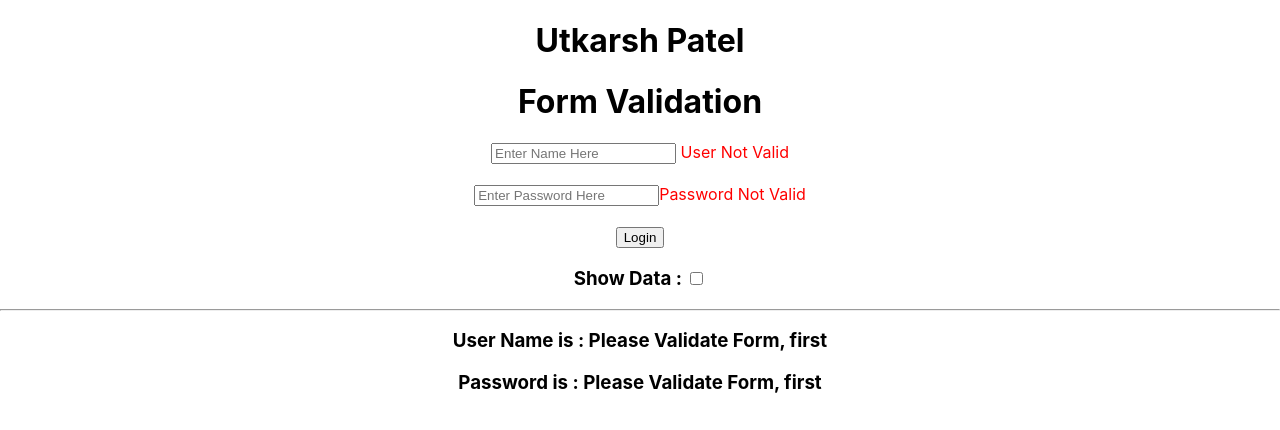
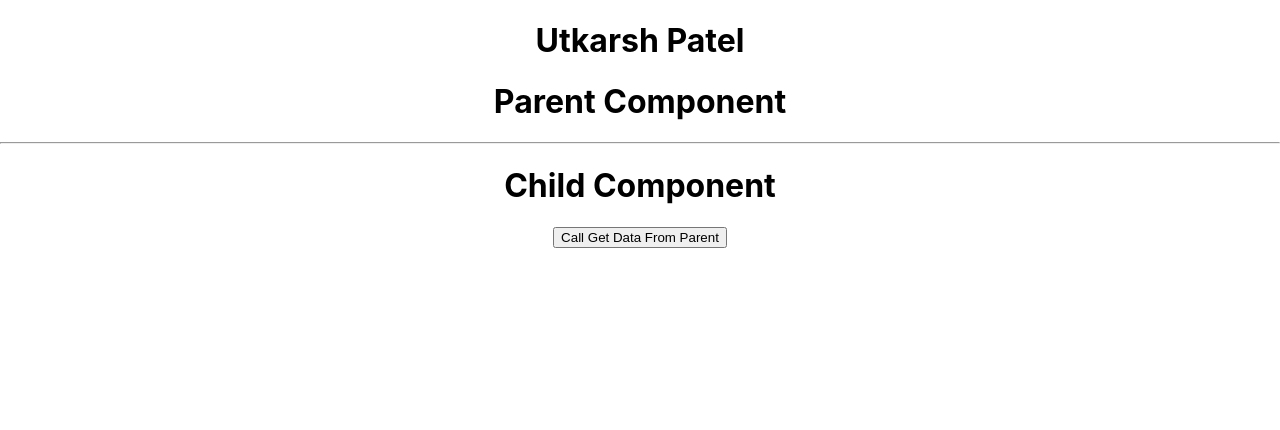
Before and after one commit to UtkarshPatel9934/React.js, a React (Create React App) app in the folder reactapp/: page / in a window 1280 px wide. Shown: the top 430 px of the page. Built offline with nearby package versions, Linux system fonts and the light colour scheme.

Commit message:
Pass Function as a Props

```diff
--- a/reactapp/src/App.js
+++ b/reactapp/src/App.js
@@ -52,7 +52,11 @@ import './App.css';
 // import CorrectConditionalRendering from './CorrectConditionalRendering'
 
 
-import BasicsFormValidation from './BasicsFormValidation'
+// import BasicsFormValidation from './BasicsFormValidation'
+
+
+import ParentFuncProps from './ParentFuncProps'
+import ChildFuncProps from './ChildFuncProps'
 
 function App() {
   return (
@@ -124,7 +128,12 @@ function App() {
     {/* <CorrectConditionalRendering></CorrectConditionalRendering> */}
 
 
-    <BasicsFormValidation></BasicsFormValidation>
+    {/* <BasicsFormValidation></BasicsFormValidation> */}
+
+
+
+    <ParentFuncProps></ParentFuncProps>
+
     </div>
   );
 }
--- /dev/null
+++ b/reactapp/src/ChildFuncProps.js
@@ -0,0 +1,13 @@
+import React from 'react'
+
+const ChildFuncProps = (props) => {
+  return (
+    <div>
+	<h1>Child Component</h1>
+
+	<button onClick={() => {props.data()}}>Call Get Data From Parent</button>
+    </div>
+  )
+}
+
+export default ChildFuncProps
--- /dev/null
+++ b/reactapp/src/ParentFuncProps.js
@@ -0,0 +1,22 @@
+import React from 'react'
+import ChildFuncProps from './ChildFuncProps';
+
+const ParentFuncProps = () => {
+
+	function getData()
+	{
+		alert('From Parent Component');
+	}
+
+  return (
+    <div>
+      <h1>Parent Component</h1>
+
+	<hr />
+
+      <ChildFuncProps data={getData} ></ChildFuncProps>
+    </div>
+  )
+}
+
+export default ParentFuncProps
```
Also changed, not shown: 1 other file (tests, documents, lock files or other folders).
